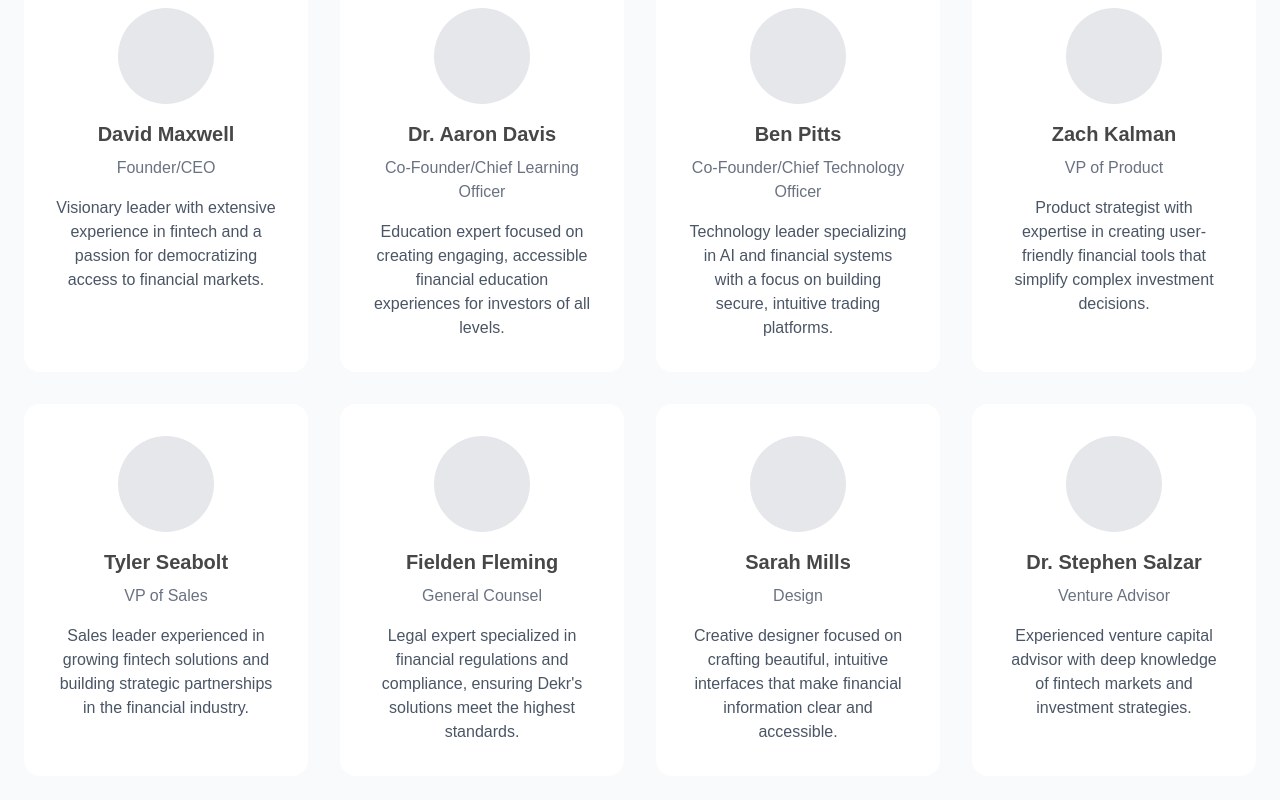
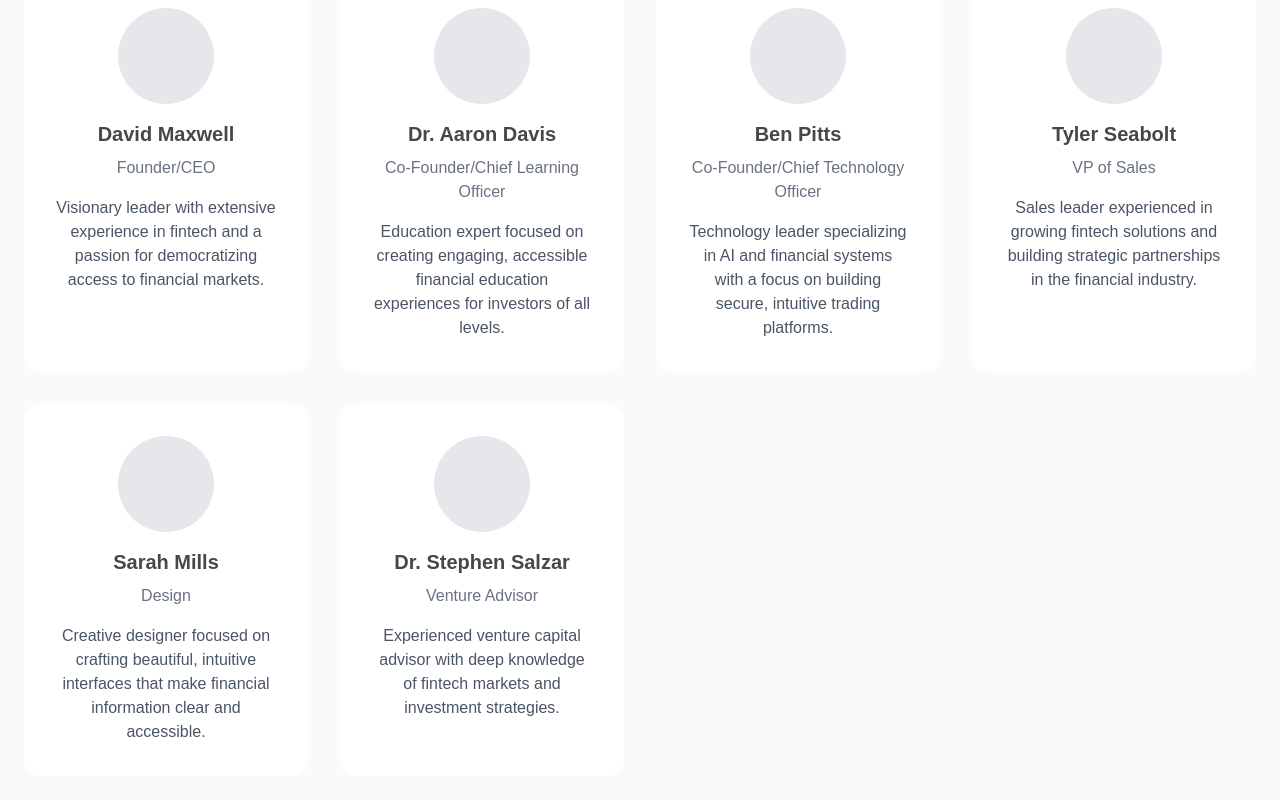
Before and after one commit to xerophilus/dekr-web, a Next.js app: page / in a window 1280 px wide. Shown: the part 5900-6700 px from the top of the page. Built offline with nearby package versions, Linux system fonts and the light colour scheme; no server answers; a web font is replaced by a local one.

Commit message:
updating team

```diff
--- a/src/app/page.tsx
+++ b/src/app/page.tsx
@@ -445,21 +445,9 @@ export default function Home() {
             </div>
             <div className="bg-white dark:bg-gray-800 p-8 rounded-2xl text-center">
               <div className="w-24 h-24 bg-gray-200 dark:bg-gray-700 rounded-full mx-auto mb-4"></div>
-              <h3 className="font-heading text-xl font-semibold mb-2">Zach Kalman</h3>
-              <p className="text-gray-500 mb-4">VP of Product</p>
-              <p className="text-gray-600 dark:text-gray-300">Product strategist with expertise in creating user-friendly financial tools that simplify complex investment decisions.</p>
-            </div>
-            <div className="bg-white dark:bg-gray-800 p-8 rounded-2xl text-center">
-              <div className="w-24 h-24 bg-gray-200 dark:bg-gray-700 rounded-full mx-auto mb-4"></div>
               <h3 className="font-heading text-xl font-semibold mb-2">Tyler Seabolt</h3>
               <p className="text-gray-500 mb-4">VP of Sales</p>
               <p className="text-gray-600 dark:text-gray-300">Sales leader experienced in growing fintech solutions and building strategic partnerships in the financial industry.</p>
-            </div>
-            <div className="bg-white dark:bg-gray-800 p-8 rounded-2xl text-center">
-              <div className="w-24 h-24 bg-gray-200 dark:bg-gray-700 rounded-full mx-auto mb-4"></div>
-              <h3 className="font-heading text-xl font-semibold mb-2">Fielden Fleming</h3>
-              <p className="text-gray-500 mb-4">General Counsel</p>
-              <p className="text-gray-600 dark:text-gray-300">Legal expert specialized in financial regulations and compliance, ensuring Dekr&apos;s solutions meet the highest standards.</p>
             </div>
             <div className="bg-white dark:bg-gray-800 p-8 rounded-2xl text-center">
               <div className="w-24 h-24 bg-gray-200 dark:bg-gray-700 rounded-full mx-auto mb-4"></div>
```
